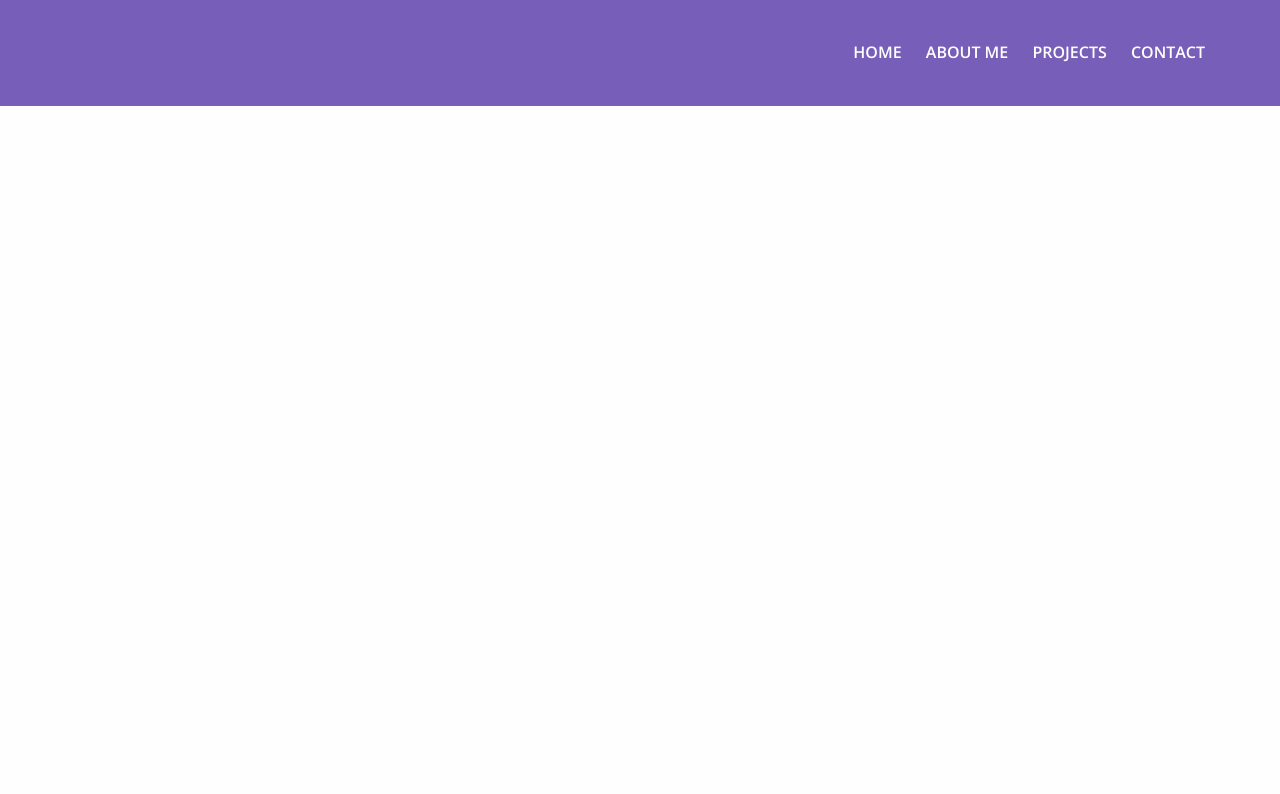
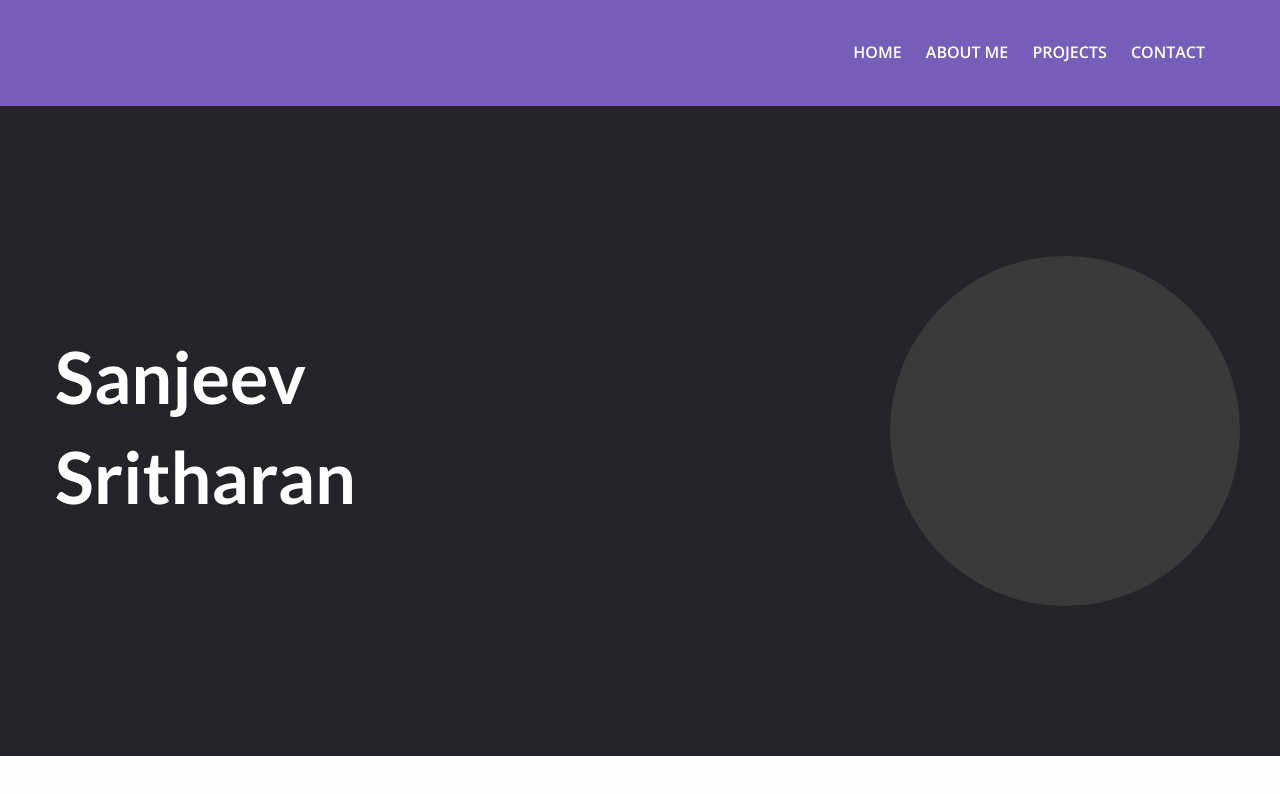
Before and after one commit to sanjeev2001/sanjeev2001.github.io, a plain HTML site: page index.html in a window 1280 px wide. Drawn offline with nearby package versions, Linux system fonts and the light colour scheme.

Commit message:
personal section added
need to add photo within circle

```diff
--- a/css/custom.css
+++ b/css/custom.css
@@ -13,12 +13,16 @@ h1, h2, h3, h4, h5 {
 }
 
 .container-space {
-    padding:80px 20px;
+    padding:150px 20px;
 }
 
 /* Backgrounds */
 .background-teal {
     background-color: rgb(119, 95, 185);
+}
+
+.background-dark {
+    background-color: rgb(36, 35, 39);
 }
 
 /* Header */
@@ -44,3 +48,20 @@ nav#main ul li a {
     font-weight: 600;
     color: #ffffff;
 }
+
+/* Feature */
+.feature h1 {
+    font-size: 4.5em;
+    font-weight: bold;
+    color: white;
+    margin-bottom: 40px;
+    margin-top: 70px;
+}
+
+/* Image */
+.circle {
+    height: 350px;
+    width: 350px;
+    background-color: rgb(58, 57, 57);
+    border-radius: 50%;
+  }
--- a/index.html
+++ b/index.html
@@ -1,19 +1,25 @@
 <!DOCTYPE html>
 <html>
+
 <head>
     <title>Sanjeev's Website</title>
     <meta charset="UTF-8">
     <link rel="stylesheet" href="css/foundation.min.css">
-        <link rel="stylesheet" href="https://cdn.jsdelivr.net/npm/foundation-sites@6.4.3/dist/css/foundation-float.min.css" integrity="sha256-TPcVVrzfTETpAWQ8HhBHIMT7+DbszMr5n3eFi+UwIl8= sha384-+aXh7XSzITwlvjelsNWuL1A9rT8pWGaiqMMeUjtKcsWIfzT1oV8Mp3oYxmjPK8Gv sha512-cArttU/Yh+PzfQ/dhCdfBiU9+su+fuCwFxLrlLbvuJE/ynUbstaKweVPs7Hdbok9jlv9cwt+xdk20wRz7oYErQ==" crossorigin="anonymous">
+    <link rel="stylesheet" href="https://cdn.jsdelivr.net/npm/foundation-sites@6.4.3/dist/css/foundation-float.min.css"
+        integrity="sha256-TPcVVrzfTETpAWQ8HhBHIMT7+DbszMr5n3eFi+UwIl8= sha384-+aXh7XSzITwlvjelsNWuL1A9rT8pWGaiqMMeUjtKcsWIfzT1oV8Mp3oYxmjPK8Gv sha512-cArttU/Yh+PzfQ/dhCdfBiU9+su+fuCwFxLrlLbvuJE/ynUbstaKweVPs7Hdbok9jlv9cwt+xdk20wRz7oYErQ=="
+        crossorigin="anonymous">
     <link rel="stylesheet" href="css/custom.css">
 
-        <link href="https://fonts.googleapis.com/css?family=Open+Sans:300,300i,400,400i,600,600i,700,700i,800,800i&display=swap" rel="stylesheet">
-        <link href="https://fonts.googleapis.com/css?family=Lato:100,100i,300,300i,400,400i,700,700i,900,900i&display=swap" rel="stylesheet">
+    <link
+        href="https://fonts.googleapis.com/css?family=Open+Sans:300,300i,400,400i,600,600i,700,700i,800,800i&display=swap"
+        rel="stylesheet">
+    <link href="https://fonts.googleapis.com/css?family=Lato:100,100i,300,300i,400,400i,700,700i,900,900i&display=swap"
+        rel="stylesheet">
 </head>
+
 <body>
     <div class="container background-teal">
         <header class="row" id="main">
-
             <div class="large-4 column">
                 <div class="brand">
 
@@ -27,8 +33,19 @@
                     <li><a href='#'>Contact</a></li>
                 </ul>
             </nav>
-
         </header>
     </div>
+
+    <div class="container-space background-dark">
+        <div class="row feature">
+            <div class="large-5 column">
+                <h1>Sanjeev Sritharan</h1>
+            </div>
+            <div class="large-4 column circle">
+            </div>
+        </div>
+
+    </div>
 </body>
+
 </html>
```
Lines whose indentation alone changed are shown as unchanged.
